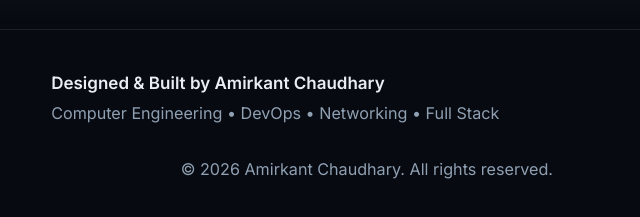
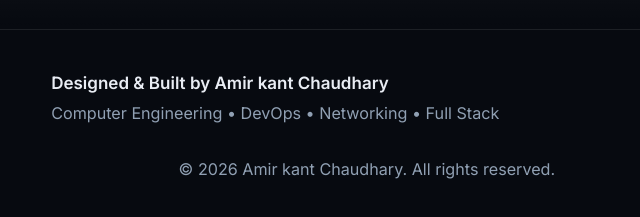
Before and after one commit to AMIRKANT-THARU/Amirkant-portfolio, a website: page index.html in a window 1280 px wide. Shown: the part 9896-10113 px from the top of the page, 0-640 px from the left. Drawn offline with Linux system fonts and the light colour scheme.

Commit message:
Update footer name

```diff
--- a/index.html
+++ b/index.html
@@ -775,7 +775,7 @@
 <footer class="footer">
   <div class="container footer-inner">
     <div>
-      <p class="footer-title">Designed &amp; Built by Amirkant Chaudhary</p>
+      <p class="footer-title">Designed &amp; Built by Amir kant Chaudhary</p>
       <p class="footer-sub">Computer Engineering &bull; DevOps &bull; Networking &bull; Full Stack</p>
     </div>
 
@@ -794,7 +794,7 @@
       </a>
     </div>
 
-    <p class="footer-copy">&copy; <span id="footerYear"></span> Amirkant Chaudhary. All rights reserved.</p>
+    <p class="footer-copy">&copy; <span id="footerYear"></span> Amir kant Chaudhary. All rights reserved.</p>
   </div>
 </footer>
 
```
